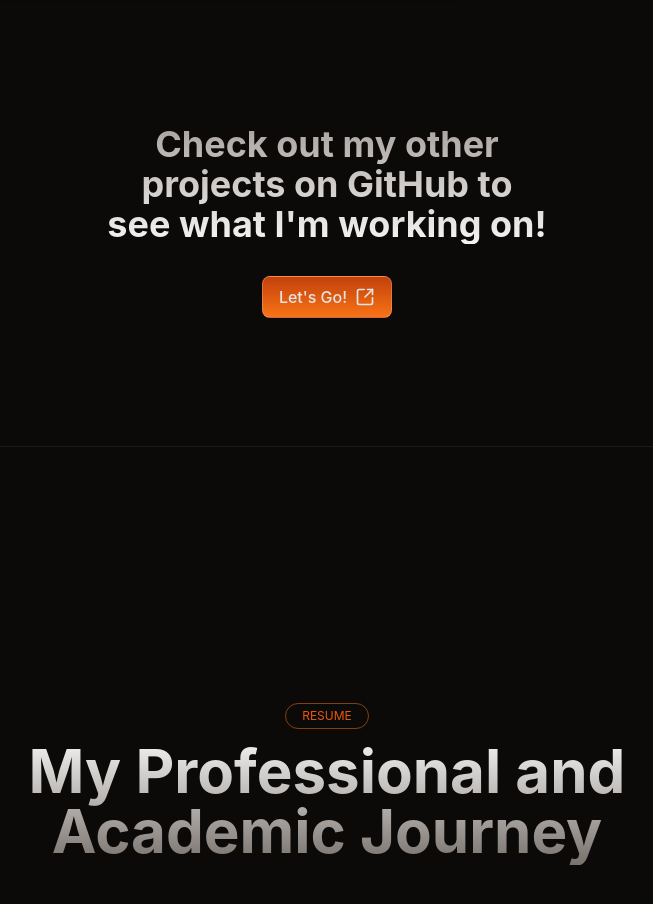
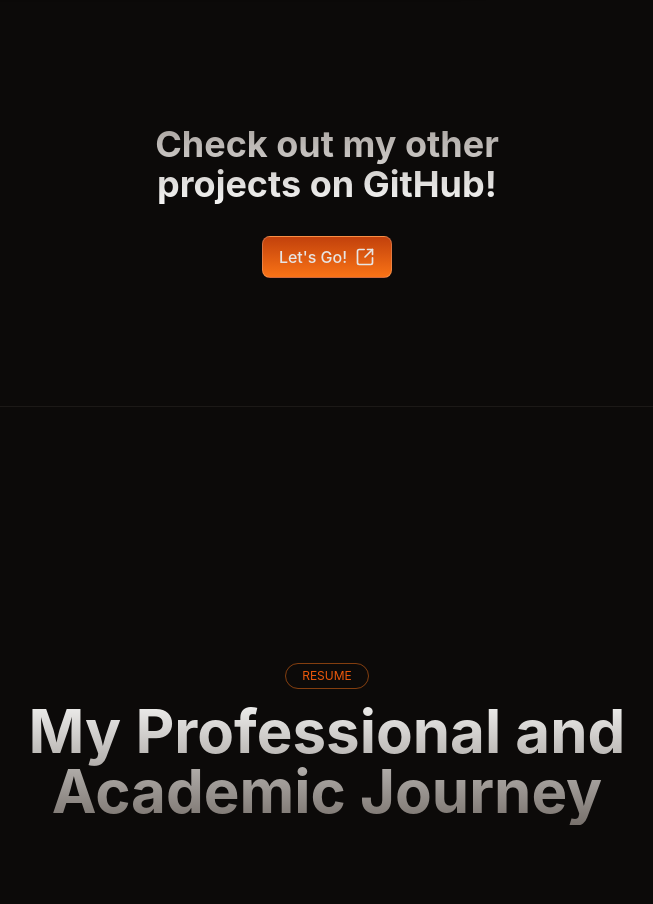
Before and after one commit to Torvec/myPortfolio, a React (Vite) app: page / in a window 1280 px wide. Shown: the part 10040-10944 px from the top of the page, without its empty margins (313-966 px from the left). Built offline with nearby package versions, Linux system fonts and the light colour scheme; a web font is replaced by a local one.

Commit message:
Make some minor text and style changes

```diff
--- a/src/components/sections/ProjectsSection.tsx
+++ b/src/components/sections/ProjectsSection.tsx
@@ -206,9 +206,7 @@
 const MoreProjects = () => {
   return (
     <div className="mx-auto flex flex-col justify-center border-b border-stone-900 pb-32">
-      <ActionHeader>
-        Check out my other projects on GitHub to see what I'm working on!
-      </ActionHeader>
+      <ActionHeader>Check out my other projects on GitHub!</ActionHeader>
       <ActionButton
         variant="primary"
         type="button"
--- a/src/components/ui/ActionHeader.tsx
+++ b/src/components/ui/ActionHeader.tsx
@@ -4,7 +4,7 @@
   children: React.ReactNode;
 }) {
   return (
-    <h4 className="mx-auto mb-8 text-balance bg-gradient-to-t from-stone-100 to-stone-400 bg-clip-text text-center text-xl font-bold text-transparent md:text-2xl lg:w-1/2 lg:text-4xl">
+    <h4 className="mx-auto mb-8 text-pretty bg-gradient-to-t from-stone-100 to-stone-400 bg-clip-text text-center text-xl font-bold text-transparent md:text-2xl lg:w-1/2 lg:text-4xl">
       {children}
     </h4>
   );
```
